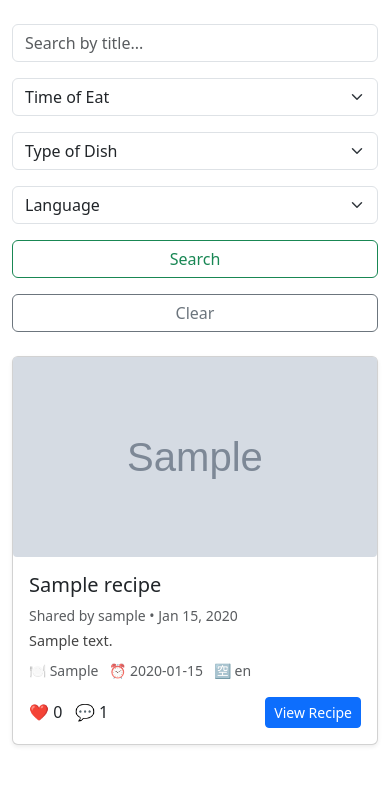
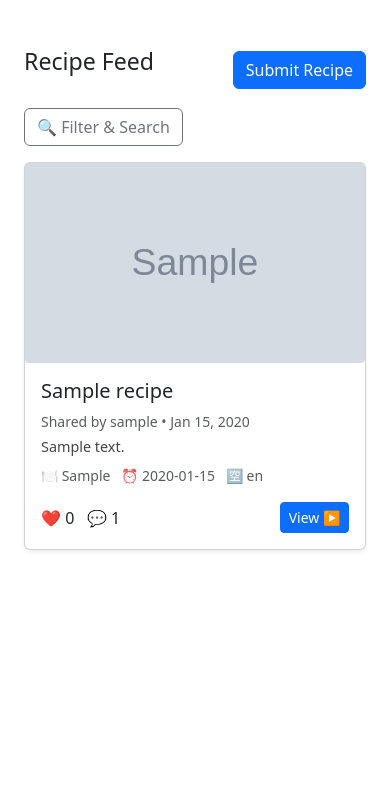
Before and after one commit to raviajagiya/Recipe-Sharing, a Flask app: page /recipes/ in a window 390 px wide. Shown: the part 56-844 px from the top of the page. Run offline with Flask 3, Linux system fonts and the light colour scheme; a user stored in the database is signed in; tables that the repository leaves empty hold one stand-in row (values such as "Sample post"); grey boxes marked "Sample" are stand-in pictures.

Commit message:
Fix responsive css

```diff
--- a/app/static/css/style.css
+++ b/app/static/css/style.css
@@ -42,3 +42,44 @@
   align-items: center;
   margin-top: auto;
 }
+
+.recipe-detail-img {
+  max-height: 300px;
+  object-fit: cover;
+  width: 100%;
+}
+
+@media (max-width: 768px) {
+  .recipe-detail-img {
+    max-height: 200px;
+  }
+}
+
+@media (max-width: 576px) {
+  .search-bar input,
+  .search-bar select,
+  .search-bar button {
+    font-size: 0.9rem;
+  }
+
+  .search-bar .form-select,
+  .search-bar .form-control {
+    margin-bottom: 0.5rem;
+  }
+}
+
+.recipe-card-img {
+  height: 200px;
+  object-fit: cover;
+  border-radius: 4px;
+}
+
+.description {
+  display: -webkit-box;
+  -webkit-line-clamp: 2;
+  line-clamp: 2;
+  -webkit-box-orient: vertical;
+  overflow: hidden;
+  font-size: 0.9rem;
+  color: #444;
+}
--- a/app/templates/home.html
+++ b/app/templates/home.html
@@ -1,105 +1,84 @@
 {% extends "base.html" %}
-
 {% block title %}Home - Recipe App{% endblock %}
 
 {% block content %}
-    <!--<div class="d-flex justify-content-between align-items-center mb-3">
-        <h2>Recipe Feed</h2>
+<div class="container py-4">
+
+  <!-- 🧠 Responsive Filter + Search Bar -->
+  <div class="d-flex justify-content-between align-items-center mb-3 flex-wrap">
+    <h3 class="mb-3 mb-md-0">Recipe Feed</h3>
     {% if current_user.is_authenticated %}
-            {# Link to the route that renders the recipe submission form #}
       <a href="{{ url_for('recipes.create_recipe') }}" class="btn btn-primary">Submit Recipe</a>
     {% endif %}
-    </div>-->
+  </div>
 
-    <form method="get" class="row g-3 mb-4" action="{{ url_for('recipes.home') }}"> {# Ensure form submits to recipes.home #}
-        <div class="col-md-3">
-            <input type="text" name="search" class="form-control" placeholder="Search by title..." value="{{ request.args.get('search', '') }}">
+  <!-- 📱 Mobile toggle button -->
+  <button class="btn btn-outline-secondary d-md-none mb-3" type="button" data-bs-toggle="collapse" data-bs-target="#filterBar" aria-expanded="false">
+    🔍 Filter & Search
+  </button>
+
+  <!-- 🔎 Filter Bar -->
+  <div class="collapse d-md-block mb-4" id="filterBar">
+    <form method="get" action="{{ url_for('recipes.home') }}" class="row g-3">
+      <div class="col-12 col-md-3">
+        <input type="text" name="search" class="form-control" placeholder="Search by title..."
+               value="{{ request.args.get('search', '') }}">
       </div>
-        <div class="col-md-2">
+      <div class="col-12 col-md-2">
         <select name="time_of_eat" class="form-select">
           <option value="">Time of Eat</option>
-                <option value="Breakfast" {% if selected_time == 'Breakfast' %}selected{% endif %}>Breakfast</option>
-                <option value="Lunch" {% if selected_time == 'Lunch' %}selected{% endif %}>Lunch</option>
-                <option value="Dinner" {% if selected_time == 'Dinner' %}selected{% endif %}>Dinner</option>
-                <option value="Snack" {% if selected_time == 'Snack' %}selected{% endif %}>Snack</option> {# Added Snack option #}
+          {% for label in ['Breakfast','Lunch','Dinner','Snack'] %}
+            <option value="{{ label }}" {% if selected_time == label %}selected{% endif %}>{{ label }}</option>
+          {% endfor %}
         </select>
       </div>
-        <div class="col-md-2">
+      <div class="col-12 col-md-2">
         <select name="type_of_dish" class="form-select">
           <option value="">Type of Dish</option>
-                {# Make sure these values match what you store in your DB or want to filter by #}
-                <option value="Indian" {% if selected_dish == 'Indian' %}selected{% endif %}>Indian</option>
-                <option value="Mexican" {% if selected_dish == 'Mexican' %}selected{% endif %}>Mexican</option>
-                <option value="Spanish" {% if selected_dish == 'Spanish' %}selected{% endif %}>Spanish</option>
-                <option value="Italian" {% if selected_dish == 'Italian' %}selected{% endif %}>Italian</option>
-                <option value="Punjabi" {% if selected_dish == 'Punjabi' %}selected{% endif %}>Punjabi</option>
-                <option value="Gujarati" {% if selected_dish == 'Gujarati' %}selected{% endif %}>Gujarati</option>
-                <option value="South Indian" {% if selected_dish == 'South Indian' %}selected{% endif %}>South Indian</option>
-                <option value="Salads" {% if selected_dish == 'Salads' %}selected{% endif %}>Salads</option>
-                <option value="Bengali" {% if selected_dish == 'Bengali' %}selected{% endif %}>Bengali</option>
+          {% for dish in ['Indian','Mexican','Spanish','Italian','Punjabi','Gujarati','South Indian','Salads','Bengali'] %}
+            <option value="{{ dish }}" {% if selected_dish == dish %}selected{% endif %}>{{ dish }}</option>
+          {% endfor %}
         </select>
       </div>
-        <div class="col-md-2">
+      <div class="col-12 col-md-2">
         <select name="language" class="form-select">
           <option value="">Language</option>
-                <option value="English" {% if selected_lang == 'English' %}selected{% endif %}>English</option>
-                <option value="Hindi" {% if selected_lang == 'Hindi' %}selected{% endif %}>Hindi</option>
-                <option value="Spanish" {% if selected_lang == 'Spanish' %}selected{% endif %}>Spanish</option>
-                <option value="Gujarati" {% if selected_lang == 'Gujarati' %}selected{% endif %}>Gujarati</option>
+          {% for lang in ['English','Hindi','Spanish','Gujarati'] %}
+            <option value="{{ lang }}" {% if selected_lang == lang %}selected{% endif %}>{{ lang }}</option>
+          {% endfor %}
         </select>
       </div>
-        <div class="col-md-1"> {# Adjusted column size for buttons #}
-            <button type="submit" class="btn btn-outline-success w-100">Search</button>
+      <div class="col-6 col-md-1">
+        <button type="submit" class="btn btn-success w-100">Search</button>
       </div>
-        <div class="col-md-1"> {# Added a clear filters button #}
+      <div class="col-6 col-md-1">
         <a href="{{ url_for('recipes.home') }}" class="btn btn-outline-secondary w-100">Clear</a>
       </div>
     </form>
+  </div>
 
+  <!-- 🧁 Recipe Grid -->
   {% if recipes %}
     <div class="row row-cols-1 row-cols-md-2 row-cols-lg-3 g-4">
       {% for recipe in recipes %}
         <div class="col">
           <div class="card h-100 shadow-sm">
             <!-- Image -->
-                        <div class="card-img-wrapper">
             <img src="{{ url_for('static', filename='uploads/' ~ recipe.image) if recipe.image else url_for('static', filename='uploads/default_recipe.png') }}"
-                            alt="{{ recipe.title }}"
-                            class="card-img-top recipe-card-img">
-                        </div>
-
+                 alt="{{ recipe.title }}" class="card-img-top recipe-card-img">
             <div class="card-body d-flex flex-column">
-                            <!-- Title -->
               <h5 class="card-title">{{ recipe.title }}</h5>
-
-                            <!-- Author & Date -->
-                            <p class="text-muted small mb-1">
-                            Shared by {{ recipe.author.username }} • {{ recipe.created_at.strftime('%b %d, %Y') }}
-                            </p>
-
-                        <!-- Description (optional preview) -->
+              <p class="text-muted small mb-1">Shared by {{ recipe.author.username }} • {{ recipe.created_at.strftime('%b %d, %Y') }}</p>
               {% if recipe.description %}
-                            <p class="card-text description mb-2">
-                                {{ recipe.description }}
-                            </p>
+                <p class="card-text description mb-2">{{ recipe.description }}</p>
               {% endif %}
-
-                        <!-- Meta row -->
-                        <p class="text-muted small mb-3">
-                            🍽 {{ recipe.type_of_dish }} &nbsp;
-                            ⏰ {{ recipe.time_of_eat }} &nbsp;
-                            🈳 {{ recipe.language }}
-                        </p>
-
-                    <!-- Interaction -->
+              <p class="text-muted small mb-3">🍽 {{ recipe.type_of_dish }} &nbsp; ⏰ {{ recipe.time_of_eat }} &nbsp; 🈳 {{ recipe.language }}</p>
               <div class="mt-auto d-flex justify-content-between align-items-center">
                 <div>
                   ❤️ {{ recipe.likers|length if recipe.likers else 0 }} &nbsp;
                   💬 {{ recipe.comments|length if recipe.comments else 0 }}
                 </div>
-                            <a href="{{ url_for('recipes.view_recipe', recipe_id=recipe.id) }}" class="btn btn-sm btn-primary">
-                                View Recipe
-                            </a>
+                <a href="{{ url_for('recipes.view_recipe', recipe_id=recipe.id) }}" class="btn btn-sm btn-primary">View ▶️</a>
               </div>
             </div>
           </div>
@@ -107,20 +86,7 @@
       {% endfor %}
     </div>
   {% else %}
-        <p>No recipes found matching your criteria.</p>
+    <p class="text-muted">No recipes found matching your criteria.</p>
   {% endif %}
-
-    {# Add some custom CSS for image size to static/css/style.css #}
-    <style>
-        .card:hover {
-            transform: scale(1.02);
-            box-shadow: 0 0 10px rgba(0,0,0,0.15);
-            transition: all 0.3s ease;
-        }
-        .recipe-card-img {
-            height: 200px; /* Fixed height for consistency */
-            object-fit: cover; /* Ensures image covers the area without distortion */
-        }
-    </style>
-
+</div>
 {% endblock %}
```
Also changed, not shown: app/templates/view_recipe.html (+64 -12 lines). Lines whose indentation alone changed are shown as unchanged.
